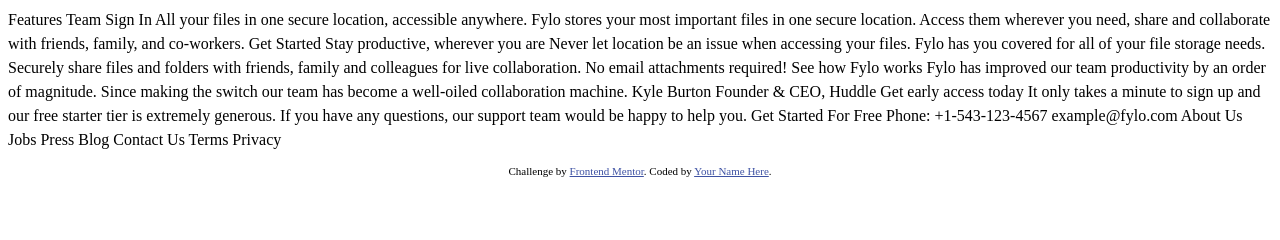
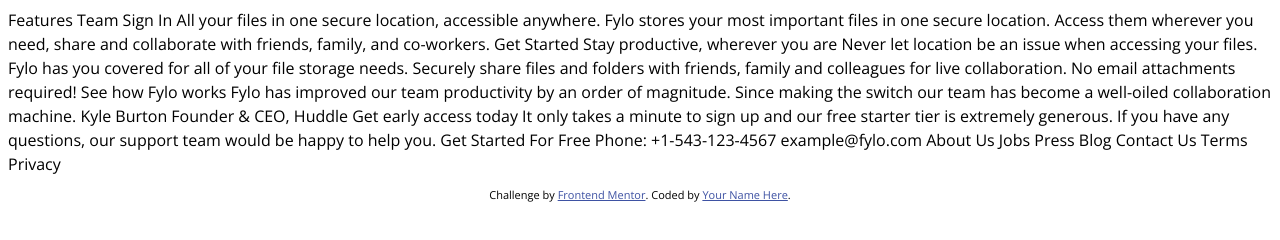
Before and after one commit to Randomgituser69/Fylo-landing-page-, a plain HTML site: page Code/index.html in a window 1280 px wide. Drawn offline with nearby package versions, Linux system fonts and the light colour scheme.

Commit message:
Update style.css

```diff
--- a/Code/style.css
+++ b/Code/style.css
@@ -86,6 +86,7 @@ textarea:not([rows]) {
 --Light-Gray: hsl(0, 0%, 75%);
 }
 body {
+  font-family: 'Open Sans', serif;
   font-size: 1rem;
 }
 .attribution {
```
